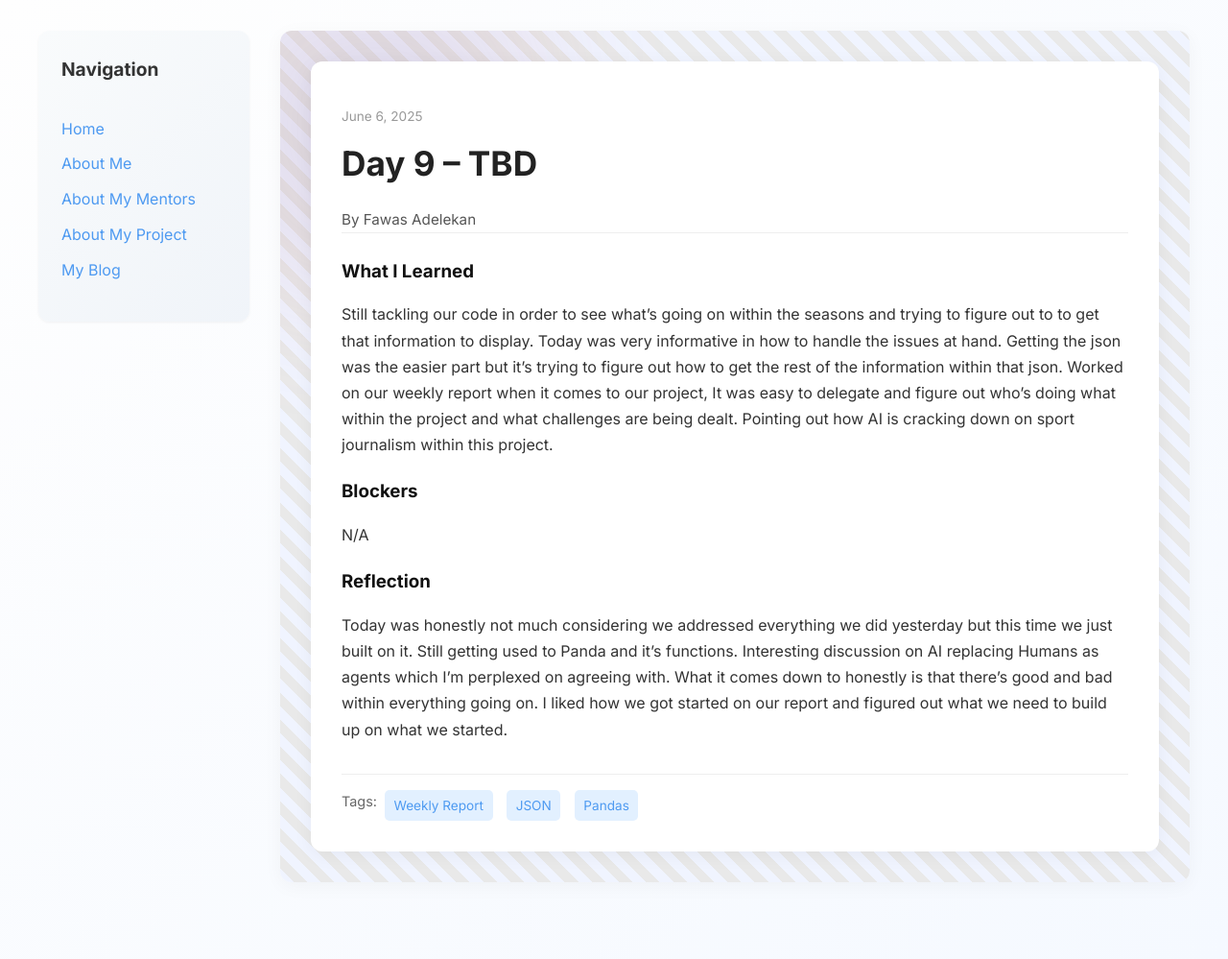
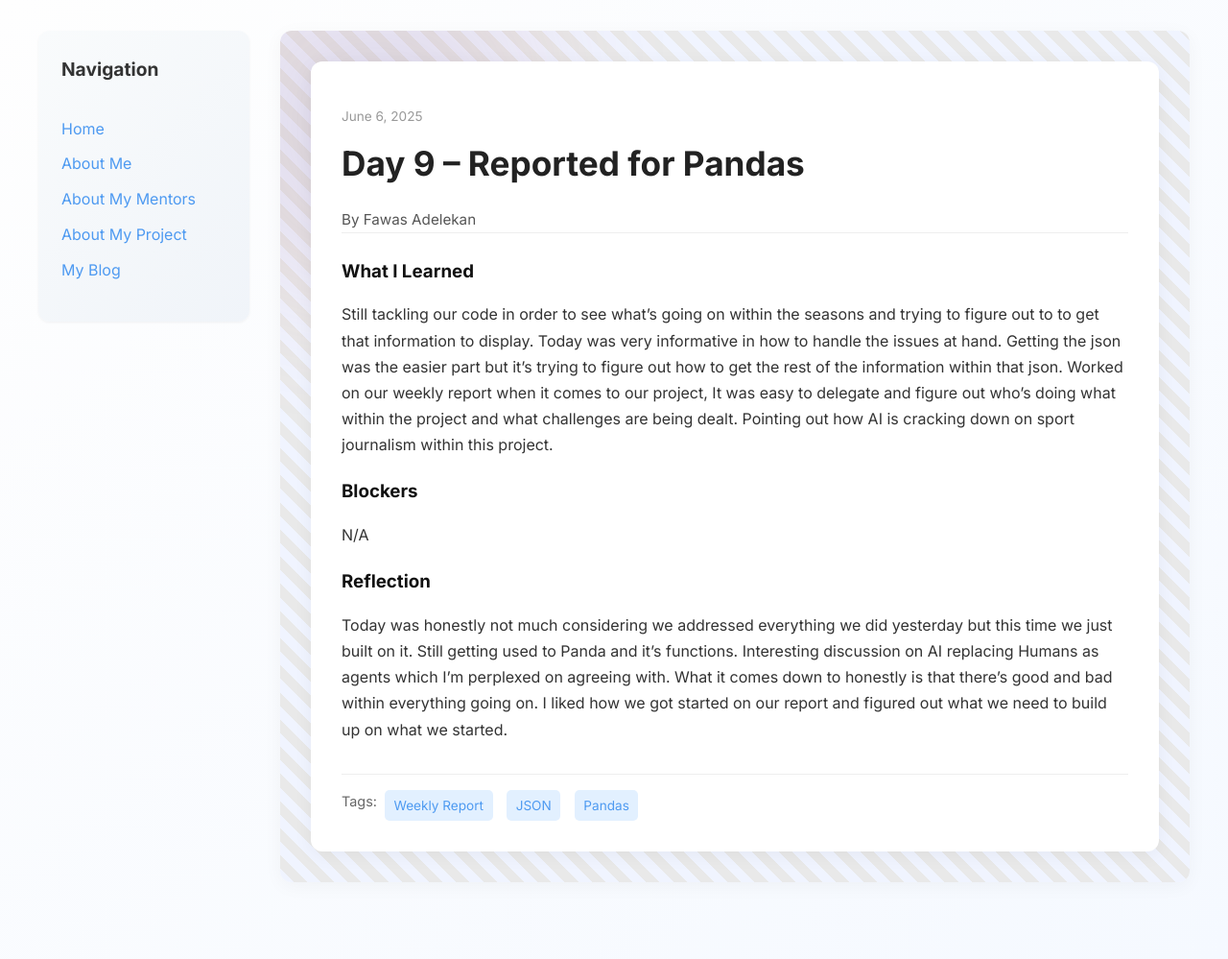
Before and after one commit to ForrestAj/ForrestAj.github.io, a Jekyll site: the page built from _posts/2025-06-06-day-9.md, in a window 1280 px wide. Shown: the whole page at 96% size. Built offline with Jekyll 4.4.1, drawn with Linux system fonts in a browser that asks for light colours.

Commit message:
Update 2025-06-06-day-9.md

```diff
--- a/_posts/2025-06-06-day-9.md
+++ b/_posts/2025-06-06-day-9.md
@@ -1,6 +1,6 @@
 ---
 layout: post
-title: "Day 9 – TBD"
+title: "Day 9 – Reported for Pandas"
 date: 2025-06-06
 author: Fawas Adelekan
 permalink: /day9.html
```
